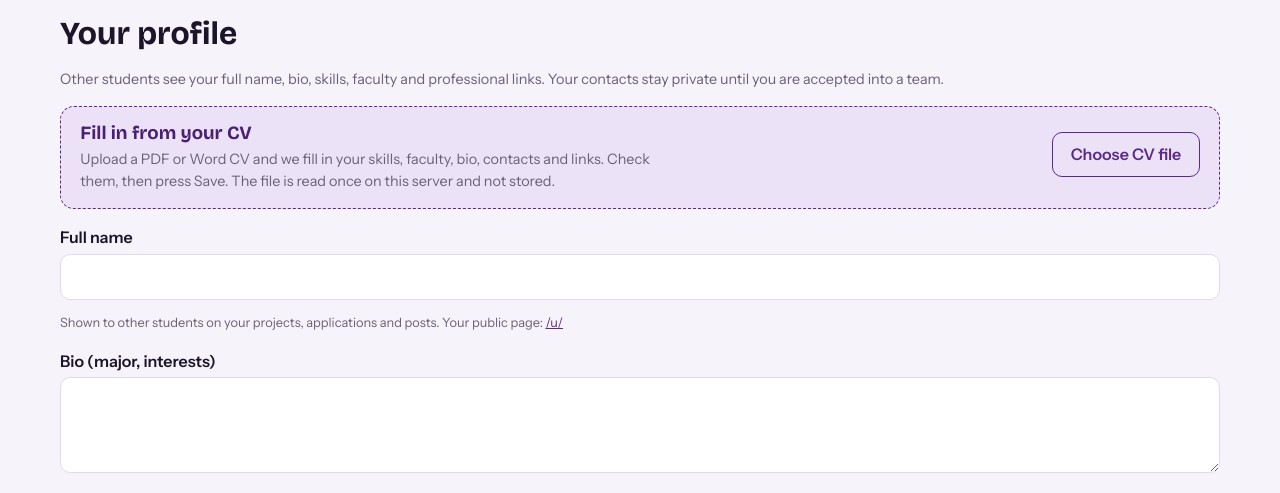
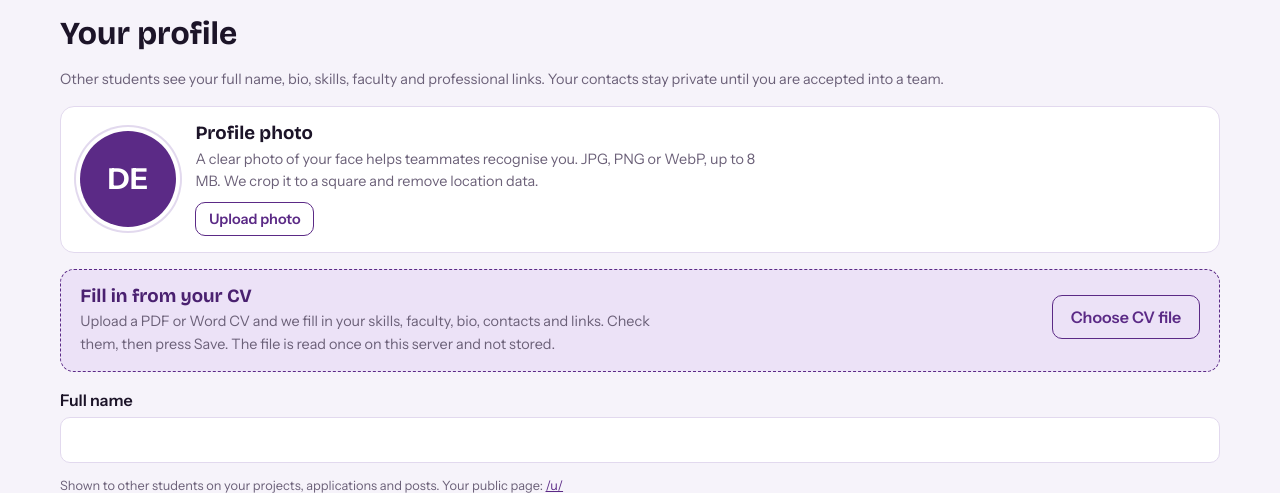
Before and after one commit to pilipehrtmo/Crossroads, a FastAPI app: template app/templates/profile.html in a window 1280 px wide. Shown: the part 69-562 px from the top of the page. Run offline with FastAPI, Linux system fonts and the light colour scheme; the template is opened without the code that fills it, so the values that code supplies are empty; parts of the project's set-up code (start-up, migrations or seed data) failed here and were passed over; some libraries are stand-ins or nearby versions.

Commit message:
Profile photos
- Upload a photo on the profile page; it is cropped to a square, shrunk to 320px WebP and stored in the database
- Location and camera data are removed; fake or oversized images are refused
- Photos show in the top bar, project pages, applicant lists, remarks, profiles, cards and Discuss threads
- Users can remove their photo; admins can remove an inappropriate one

```diff
--- a/app/db.py
+++ b/app/db.py
@@ -13,7 +13,7 @@ NEW_COLS = {"project": [("kind", "VARCHAR DEFAULT ''"), ("category", "VARCHAR DE
             "report": [("kind", "VARCHAR DEFAULT 'user'"), ("target_id", "INTEGER DEFAULT 0")],
             "competition": [("category", "VARCHAR DEFAULT 'Other'"), ("description", "VARCHAR DEFAULT ''")],
             "role": [("advisor", "BOOLEAN DEFAULT 0")],
-            "user": [("is_faculty", "BOOLEAN DEFAULT 0"), ("verified", "BOOLEAN DEFAULT 0"), ("name", "VARCHAR DEFAULT ''"), ("student_id", "VARCHAR DEFAULT ''"), ("faculty", "VARCHAR DEFAULT ''"), ("hours", "INTEGER DEFAULT 4"), ("line", "VARCHAR DEFAULT ''"), ("instagram", "VARCHAR DEFAULT ''"), ("discord", "VARCHAR DEFAULT ''"), ("linkedin", "VARCHAR DEFAULT ''"), ("github", "VARCHAR DEFAULT ''"), ("website", "VARCHAR DEFAULT ''"), ("behance", "VARCHAR DEFAULT ''"), ("scholar", "VARCHAR DEFAULT ''")]}
+            "user": [("avatar_v", "INTEGER DEFAULT 0"), ("is_faculty", "BOOLEAN DEFAULT 0"), ("verified", "BOOLEAN DEFAULT 0"), ("name", "VARCHAR DEFAULT ''"), ("student_id", "VARCHAR DEFAULT ''"), ("faculty", "VARCHAR DEFAULT ''"), ("hours", "INTEGER DEFAULT 4"), ("line", "VARCHAR DEFAULT ''"), ("instagram", "VARCHAR DEFAULT ''"), ("discord", "VARCHAR DEFAULT ''"), ("linkedin", "VARCHAR DEFAULT ''"), ("github", "VARCHAR DEFAULT ''"), ("website", "VARCHAR DEFAULT ''"), ("behance", "VARCHAR DEFAULT ''"), ("scholar", "VARCHAR DEFAULT ''")]}
 def init_db():
     SQLModel.metadata.create_all(engine)
     if DB_URL.startswith("sqlite"):   # tiny migration so old matchmaker.db files keep working
--- a/app/main.py
+++ b/app/main.py
@@ -3,7 +3,8 @@ from collections import defaultdict, deque
 from contextlib import asynccontextmanager
 from datetime import datetime, timedelta
 from fastapi import FastAPI, Request, Depends, Form, HTTPException, UploadFile, File
-from fastapi.responses import RedirectResponse, JSONResponse
+from fastapi.responses import RedirectResponse, JSONResponse, Response
+from markupsafe import Markup, escape
 from fastapi.staticfiles import StaticFiles
 from fastapi.templating import Jinja2Templates
 from itsdangerous import URLSafeTimedSerializer, BadSignature
@@ -20,6 +21,7 @@ from .matching import match_pct, why, warm
 from .cv import parse_cv, CVError, MAX_BYTES
 from .links import CONTACTS, PRO_LINKS, LinkError, clean_contact, clean_handle, clean_link, short
 from . import guide
+from .photo import make_avatar, PhotoError, MAX_UPLOAD
 from fastapi.exceptions import RequestValidationError
 from starlette.exceptions import HTTPException as StarletteHTTPException
 
@@ -97,7 +99,7 @@ app.mount("/static", StaticFiles(directory="app/static"), name="static")
 ERR_TITLES = {403: "Security check failed", 404: "Page not found", 429: "Slow down a little"}
 @app.exception_handler(StarletteHTTPException)
 async def http_error(req: Request, exc):
-    if req.url.path.startswith(("/profile/cv", "/static")): return JSONResponse({"error": exc.detail}, status_code=exc.status_code)
+    if req.url.path.startswith(("/profile/cv", "/profile/photo", "/avatar/", "/static")) and not req.url.path.endswith("/delete"): return JSONResponse({"error": exc.detail}, status_code=exc.status_code)
     msg = exc.detail if exc.status_code != 404 else "That page does not exist, or it was deleted."
     return templates.TemplateResponse(req, "error.html", {"user": None, "csrf": req.session.get("csrf", "") if "session" in req.scope else "",
         "theme": req.cookies.get("theme", "light"), "inbox": 0, "title": ERR_TITLES.get(exc.status_code, "Something went wrong"), "msg": msg}, status_code=exc.status_code)
@@ -142,7 +144,11 @@ def slugify(s, name, uid=None):
     h, n = base if len(base) >= 3 else base + "-nthu", 1
     while s.exec(select(User).where(User.handle == h, User.id != uid)).first(): n += 1; h = f"{base}-{n}"
     return h
-templates.env.filters["dn"] = dn; templates.env.globals["initials"] = initials
+def pic(u, cls="av"):   # profile photo if there is one, otherwise initials
+    if u and u.avatar_v:
+        return Markup(f'<img class="{cls} pic" src="/avatar/{u.id}?v={u.avatar_v}" alt="" loading="lazy" decoding="async">')
+    return Markup(f'<span class="{cls}" aria-hidden="true">{escape(initials(u))}</span>')
+templates.env.filters["dn"] = dn; templates.env.globals.update(initials=initials, pic=pic)
 
 def name_handles():   # one-time: users who still have a random "student-xxxxxx" address get one made from their name
     with Session(engine) as s:
@@ -229,6 +235,30 @@ def profile_cv(file: UploadFile = File(...), user=Depends(me), s: Session = Depe
     except CVError as e: return JSONResponse({"error": str(e)}, status_code=400)
     finally: del data
 
+@app.post("/profile/photo", dependencies=[limited("photo", 20, 3600)])
+def profile_photo(file: UploadFile = File(...), user=Depends(me), s: Session = Depends(get_session)):
+    if not user: return JSONResponse({"error": "Please log in again."}, status_code=401)
+    try: data = make_avatar(file.file.read(MAX_UPLOAD + 1))
+    except PhotoError as e: return JSONResponse({"error": str(e)}, status_code=400)
+    a = s.get(Avatar, user.id)
+    if a: a.data = data
+    else: s.add(Avatar(user_id=user.id, data=data))
+    user.avatar_v = (user.avatar_v or 0) + 1; s.add(user); s.commit()
+    return {"url": f"/avatar/{user.id}?v={user.avatar_v}"}
+
+@app.post("/profile/photo/delete")
+def profile_photo_delete(user=Depends(me), s: Session = Depends(get_session)):
+    if user:
+        s.exec(delete(Avatar).where(Avatar.user_id == user.id)); user.avatar_v = 0; s.add(user); s.commit()
+    return go("/profile")
+
+@app.get("/avatar/{uid}")
+def avatar(uid: int, s: Session = Depends(get_session)):
+    u = s.get(User, uid); a = s.get(Avatar, uid) if u and u.avatar_v and not u.banned else None
+    if not a: raise HTTPException(404)
+    # the address changes on every upload (?v=), so browsers can keep it for a long time
+    return Response(a.data, media_type="image/webp", headers={"Cache-Control": "public, max-age=31536000, immutable", "X-Content-Type-Options": "nosniff"})
+
 @app.post("/profile/delete")
 def delete_account(req: Request, confirm: str = Form(""), user=Depends(me), s: Session = Depends(get_session)):
     if user and confirm.strip() == "DELETE":
@@ -243,6 +273,7 @@ def delete_account(req: Request, confirm: str = Form(""), user=Depends(me), s: S
             s.exec(delete(Remark).where(Remark.project_id == pid)); s.delete(s.get(Project, pid))
         for a in s.exec(select(Application).where(Application.user_id == user.id)): s.delete(a)
         s.exec(delete(Remark).where(Remark.author_id == user.id))
+        s.exec(delete(Avatar).where(Avatar.user_id == user.id))
         s.exec(delete(SignupLog).where(SignupLog.email == email)); s.delete(user); s.commit(); req.session.clear()
     return go("/")
 
@@ -679,6 +710,9 @@ def admin_act(action: str, oid: int, user=Depends(me), s: Session = Depends(get_
                 obj = s.get(Post if r.kind == "post" else Comment, r.target_id)
                 if obj: obj.hidden = False
             for x in s.exec(select(Report).where(Report.kind == r.kind, Report.target_id == r.target_id)).all(): x.resolved = True
+    elif action == "rmphoto":   # remove an inappropriate profile photo
+        u = s.get(User, oid)
+        if u: s.exec(delete(Avatar).where(Avatar.user_id == oid)); u.avatar_v = 0
     elif action in ("faculty", "unfaculty"):
         u = s.get(User, oid)
         if u: u.is_faculty = action == "faculty"
--- a/app/static/style.css
+++ b/app/static/style.css
@@ -403,3 +403,17 @@ html,body{overflow-x:clip}
 .namenote{margin:0 0 1rem;padding:.6rem 1rem;display:flex;gap:1rem;align-items:center;justify-content:space-between;background:var(--pri-soft);color:var(--pri-ink);border-radius:12px;font-size:.9rem;}
 @media(max-width:899px){.na .nlinks a{padding:.5rem .55rem}.top nav.topnav.na{gap:1rem}.nme .nname{display:none}.nme summary{padding:.22rem .5rem .22rem .22rem}}
 @media(max-width:699px){.na .nlinks,.na .npost{display:none}.nmenu{width:min(250px,calc(100vw - 2rem))}}
+
+/* ---------- profile photos ---------- */
+img.pic{object-fit:cover;padding:0;background:var(--soft)}
+.av.sm{width:28px;height:28px;font-size:.68rem}
+.av.xs{width:22px;height:22px;font-size:.6rem;display:inline-grid;vertical-align:-6px;margin-right:.35rem}
+.av.xl{width:96px;height:96px;font-size:1.8rem;box-shadow:0 0 0 4px var(--card),0 0 0 6px var(--line)}
+img.av{display:block}img.av.xs{display:inline-block}
+.byline{display:inline}
+.app-who .av.sm{display:inline-grid;vertical-align:-8px;margin-right:.45rem}.app-who img.av.sm{display:inline-block}
+.nme img.nav-i{width:32px;height:32px;border-radius:50%;object-fit:cover;flex:none}
+.photobox{display:flex;gap:1.2rem;align-items:center;margin:1rem 0 .5rem;padding:1rem 1.2rem;border:1px solid var(--line);border-radius:var(--r);background:var(--card)}
+.photobox h3{margin:0 0 .2rem}.photobox p{margin:0 0 .6rem;max-width:60ch}.photobox .acts{display:flex;gap:.5rem;align-items:center;flex-wrap:wrap}.photobox form{margin:0}.photobox label.btn{margin:0;cursor:pointer}
+.phead{display:flex;gap:1.2rem;align-items:center;margin-bottom:.6rem}.phead h1{margin:0}
+@media(max-width:699px){.photobox{flex-direction:column;align-items:flex-start}.av.xl{width:80px;height:80px}}
--- a/app/templates/admin.html
+++ b/app/templates/admin.html
@@ -46,7 +46,7 @@
 <div class="tblwrap"><table class="tbl"><tr><th>Handle</th><th>Name</th><th>Student ID</th><th>Email</th><th>Status</th><th></th></tr>
 {% for u in users %}<tr><td><a href="/u/{{ u.handle }}">{{ u.handle }}</a></td><td>{{ u.name }}</td><td>{{ u.student_id }}</td><td>{{ u.email }}</td>
 <td>{% if u.is_faculty %}<span class="pill fac">Faculty</span> {% endif %}{% if u.is_admin %}<span class="pill match">Admin</span>{% elif u.banned %}<span class="pill bad">Banned</span>{% elif u.verified %}<span class="pill ok">✔ Verified</span>{% else %}<span class="pill">Unverified</span>{% endif %}</td>
-<td>{% if not u.is_admin %}<div class="acts">{% if u.banned %}<form method="post" action="/admin/unban/{{ u.id }}"><input type="hidden" name="csrf" value="{{ csrf }}"><button class="sm ">Unban</button></form>{% else %}<form method="post" action="/admin/{{ 'unfaculty' if u.is_faculty else 'faculty' }}/{{ u.id }}"><input type="hidden" name="csrf" value="{{ csrf }}"><button class="sm ghost">{{ "Remove Faculty" if u.is_faculty else "Mark as Faculty" }}</button></form>{% if not u.verified %}<form method="post" action="/admin/verify/{{ u.id }}"><input type="hidden" name="csrf" value="{{ csrf }}"><button class="sm ">Verify</button></form>{% endif %}<form method="post" action="/admin/ban/{{ u.id }}"><input type="hidden" name="csrf" value="{{ csrf }}"><button class="sm no">Ban</button></form>{% endif %}</div>{% endif %}</td></tr>{% endfor %}</table></div></section>
+<td>{% if not u.is_admin %}<div class="acts">{% if u.banned %}<form method="post" action="/admin/unban/{{ u.id }}"><input type="hidden" name="csrf" value="{{ csrf }}"><button class="sm ">Unban</button></form>{% else %}{% if u.avatar_v %}<a href="/avatar/{{ u.id }}?v={{ u.avatar_v }}" target="_blank" rel="noopener"><img class="av xs pic" alt="photo" src="/avatar/{{ u.id }}?v={{ u.avatar_v }}"></a><form method="post" action="/admin/rmphoto/{{ u.id }}"><input type="hidden" name="csrf" value="{{ csrf }}"><button class="sm no">Remove photo</button></form>{% endif %}<form method="post" action="/admin/{{ 'unfaculty' if u.is_faculty else 'faculty' }}/{{ u.id }}"><input type="hidden" name="csrf" value="{{ csrf }}"><button class="sm ghost">{{ "Remove Faculty" if u.is_faculty else "Mark as Faculty" }}</button></form>{% if not u.verified %}<form method="post" action="/admin/verify/{{ u.id }}"><input type="hidden" name="csrf" value="{{ csrf }}"><button class="sm ">Verify</button></form>{% endif %}<form method="post" action="/admin/ban/{{ u.id }}"><input type="hidden" name="csrf" value="{{ csrf }}"><button class="sm no">Ban</button></form>{% endif %}</div>{% endif %}</td></tr>{% endfor %}</table></div></section>
 
 <section class="sec" id="scraper"><h2>Scraper</h2>
 <div class="tblwrap"><table class="tbl"><tr><th>When</th><th>Source</th><th>New items</th><th>Problem</th></tr>
--- a/app/templates/base.html
+++ b/app/templates/base.html
@@ -8,7 +8,7 @@
 {% if user %}<a href="/activity" class="{{ 'on' if path == '/activity' }}">Activity{% if inbox %}<span class="nbadge" aria-label="{{ inbox }} waiting">{{ inbox }}</span>{% endif %}</a>{% endif %}</div>
 <span class="nsp"></span><div class="nright">
 {% if user %}<a class="npost" href="/projects/new">+ Post a project</a>
-<details class="nme"><summary aria-label="Your account menu"><span class="nav-i" aria-hidden="true">{{ initials(user) }}</span><span class="nname">{{ user|dn }}</span><span class="chev" aria-hidden="true">▾</span></summary>
+<details class="nme"><summary aria-label="Your account menu">{{ pic(user, "nav-i") }}<span class="nname">{{ user|dn }}</span><span class="chev" aria-hidden="true">▾</span></summary>
 <div class="nmenu"><b>{{ user|dn }}</b><small>{{ user.faculty or "NTHU" }}{% if user.is_faculty %} · Faculty{% elif user.verified %} · verified{% endif %}</small>
 <a href="/profile">Your profile</a><a href="/u/{{ user.handle }}">See your public page</a><a href="/activity">Activity</a>{% if user.is_admin %}<a href="/admin">Admin</a>{% endif %}
 <button type="button" class="themebtn"><span class="t-dark">Dark mode</span><span class="t-light">Light mode</span></button><hr>
--- a/app/templates/board.html
+++ b/app/templates/board.html
@@ -8,7 +8,7 @@
 <div class="projects">{% for r in rows %}{% set filled = r.total - r.roles|length %}<article class="card link pcard {{ 'k-comp' if kind_of(r.p) == 'Competition' }}">
 <div class="ctop"><span class="kindb">{{ kind_of(r.p) }}{% if r.p.category %} · {{ r.p.category }}{% endif %}</span>{% set sn = soon.get(kind_of(r.p)) %}{% if sn %}<span class="soonpill" title="Funding deadline">{{ sn[0] }}: {{ sn[1] }}d left</span>{% endif %}{% if user and r.score is not none %}<span class="match"><b>{{ r.score }}%</b> match</span>{% endif %}</div>
 <h2><a href="/projects/{{ r.p.id }}">{{ r.p.title }}</a></h2>
-<p class="pmeta">by <u>{{ r.owner|dn }}</u> · {{ r.p.hours_per_week }} h/week{% if r.days is not none %} · <span class="{{ 'soon' if r.days <= 7 }}">{{ "closed" if r.days < 0 else (r.days ~ " days left") }}</span>{% endif %}</p>
+<p class="pmeta">{{ pic(r.owner, "av xs") }}by <u>{{ r.owner|dn }}</u> · {{ r.p.hours_per_week }} h/week{% if r.days is not none %} · <span class="{{ 'soon' if r.days <= 7 }}">{{ "closed" if r.days < 0 else (r.days ~ " days left") }}</span>{% endif %}</p>
 {% if r.p.description %}<p class="desc">{{ r.p.description }}</p>{% endif %}
 <div class="seats">{% for s in r.roles %}<span class="seat">{{ s.name }}</span>{% endfor %}</div>
 <div class="fillrow"><div class="bar" aria-hidden="true"><i style="width:{{ (filled / r.total * 100)|int }}%"></i></div><span>{{ filled }} of {{ r.total }} seats filled</span></div></article>
--- a/app/templates/profile.html
+++ b/app/templates/profile.html
@@ -1,5 +1,16 @@
 {% extends "base.html" %}{% from "_links.html" import icon %}{% block body %}<h1>Your profile</h1>{% if error %}<p class="err">{{ error }}</p>{% endif %}
 <p class="muted">Other students see your full name, bio, skills, faculty and professional links. Your contacts stay private until you are accepted into a team.</p>
+<section class="photobox"><span id="phwrap">{{ pic(user, "av xl") }}</span><div><h3>Profile photo</h3><p class="muted">A clear photo of your face helps teammates recognise you. JPG, PNG or WebP, up to 8 MB. We crop it to a square and remove location data.</p>
+<div class="acts"><form id="phform"><input type="hidden" name="csrf" value="{{ csrf }}"><label class="btn ghost sm" for="phfile">{{ "Change photo" if user.avatar_v else "Upload photo" }}</label><input id="phfile" name="file" type="file" accept="image/jpeg,image/png,image/webp" hidden></form>
+{% if user.avatar_v %}<form method="post" action="/profile/photo/delete"><input type="hidden" name="csrf" value="{{ csrf }}"><button class="ghost sm no">Remove</button></form>{% endif %}<span id="phmsg" class="muted" role="status"></span></div></div></section>
+<script>
+document.getElementById("phfile").addEventListener("change",async e=>{const f=e.target.files[0];if(!f)return;const m=document.getElementById("phmsg");
+ if(f.size>8*1024*1024){m.textContent="That photo is too big. Use one under 8 MB.";return}
+ m.textContent="Uploading…";const fd=new FormData(document.getElementById("phform"));
+ try{const r=await fetch("/profile/photo",{method:"POST",body:fd});const d=await r.json().catch(()=>({}));if(!r.ok)throw new Error(d.error||"Upload failed. Try again.");
+  document.getElementById("phwrap").innerHTML='<img class="av xl pic" alt="" src="'+d.url+'">';document.querySelectorAll(".nme .nav-i").forEach(x=>x.outerHTML='<img class="nav-i pic" alt="" src="'+d.url+'">');m.textContent="Saved.";setTimeout(()=>location.reload(),700)}
+ catch(err){m.textContent=err.message}e.target.value=""});
+</script>
 <section class="cvbox"><div><h3>Fill in from your CV</h3>
 <p class="muted">Upload a PDF or Word CV and we fill in your skills, faculty, bio, contacts and links. Check them, then press Save. The file is read once on this server and not stored.</p></div>
 <form id="cvform" class="cvpick"><input type="hidden" name="csrf" value="{{ csrf }}">
--- a/app/templates/project.html
+++ b/app/templates/project.html
@@ -4,7 +4,7 @@
 {% elif notice == "closed" %}<p class="err" role="status">This seat or project is no longer taking applications.</p>{% endif %}
 <section class="card head"><h1>{{ pr.title }}</h1>
 <div class="meta"><span class="pill kindpill">{{ k }}</span>{% if pr.category %}<span class="pill">{{ pr.category }}</span>{% endif %}{% if pr.stage %}<span class="pill">Stage: {{ pr.stage }}</span>{% endif %}
-<span>by <a href="/u/{{ owner.handle }}">{{ owner|dn }}</a>{% if owner.verified %} <span class="pill ok">✔ verified</span>{% endif %}</span><span>{{ pr.hours_per_week }} h/week</span>
+<span class="byline">{{ pic(owner, "av xs") }}by <a href="/u/{{ owner.handle }}">{{ owner|dn }}</a>{% if owner.verified %} <span class="pill ok">✔ verified</span>{% endif %}</span><span>{{ pr.hours_per_week }} h/week</span>
 {% if pr.status == "closed" %}<span class="pill warn">Not recruiting</span>
 {% elif days is not none %}<span class="pill {{ 'warn' if days <= 7 }}">{{ "Join-by date passed" if days < 0 else ("Last day to join" if days == 0 else (days ~ " days left to join")) }}</span>{% endif %}
 {% if comp %}<span>for <a href="{{ comp.url }}" target="_blank" rel="noopener">{{ comp.title }}</a></span>{% endif %}</div>
@@ -48,7 +48,7 @@
 {% if x.apps %}<div class="apps">{% if is_owner or user.is_admin %}<p class="apps-h">Applicants <span class="count">{{ x.apps|length }}</span>{% if user.is_admin and not is_owner %}<span class="apps-note">admin view</span>{% endif %}</p>
 {% else %}<p class="apps-h">Your application</p><p class="apps-note">Only you, the project lead and admins can see this.</p>{% endif %}
 {% for a, u in x.apps %}
-<div class="app"><div class="av" aria-hidden="true">{{ initials(u) }}</div><div class="app-main">
+<div class="app">{{ pic(u, "av") }}<div class="app-main">
 <div class="app-top"><span class="app-who"><a class="app-name" href="/u/{{ u.handle }}">{{ u|dn }}</a>{% if u.verified %}<span class="vchk" title="Verified NTHU student" aria-label="Verified">✔</span>{% endif %}{% if u.is_faculty %}<span class="pill fac">Faculty</span>{% endif %}</span>
 <span class="badge b-{{ a.status }}">{{ {"closed": "Seat filled", "withdrawn": "Withdrawn"}.get(a.status, a.status|capitalize) }}</span></div>
 {{ pro_links(u, compact=True) }}
@@ -62,7 +62,7 @@
 {% if can_remark %}<form method="post" action="/projects/{{ pr.id }}/remarks"><input type="hidden" name="csrf" value="{{ csrf }}"><label for="rb">Your remark or opinion</label>
 <textarea id="rb" name="body" rows="4" maxlength="3000" required placeholder="Feedback on the idea, method, next steps or papers to read"></textarea>
 <label class="chk"><input type="checkbox" name="public"> Show on the public project page (otherwise only the team sees it)</label><p><button>Post remark</button></p></form>{% endif %}
-{% for r in remarks %}{% set au = rauthors.get(r.author_id) %}<article class="remark"><div class="app-top"><span class="app-who">{% if au %}<a class="app-name" href="/u/{{ au.handle }}">{{ au|dn }}</a>{% if au.is_faculty %}<span class="pill fac">Faculty</span>{% endif %}{% else %}[deleted]{% endif %} <small class="muted">{{ r.created|ago }}</small></span>
+{% for r in remarks %}{% set au = rauthors.get(r.author_id) %}<article class="remark"><div class="app-top"><span class="app-who">{% if au %}{{ pic(au, "av sm") }}<a class="app-name" href="/u/{{ au.handle }}">{{ au|dn }}</a>{% if au.is_faculty %}<span class="pill fac">Faculty</span>{% endif %}{% else %}[deleted]{% endif %} <small class="muted">{{ r.created|ago }}</small></span>
 <span class="badge {{ 'b-accepted' if r.public else 'b-pending' }}">{{ "Public" if r.public else "Team only" }}</span></div><p class="app-msg">{{ r.body }}</p>
 {% if user and (user.id == r.author_id or user.is_admin) %}<form method="post" action="/remarks/{{ r.id }}/delete" onsubmit="return confirm('Delete this remark?')"><input type="hidden" name="csrf" value="{{ csrf }}"><button class="ghost sm">Delete</button></form>{% endif %}</article>
 {% else %}<p class="muted">No remarks yet.</p>{% endfor %}</section>{% endif %}{% endblock %}
--- a/app/templates/public.html
+++ b/app/templates/public.html
@@ -1,6 +1,6 @@
 {% extends "base.html" %}{% from "_links.html" import pro_links %}{% block body %}
 {% if reported %}<p class="box ok" role="status">Thanks. Your report was sent to the admins. They will review it.</p>{% endif %}
-<h1>{{ p|dn }}{% if p.is_faculty %} <span class="pill fac">Faculty</span>{% endif %}</h1>{% if p.faculty %}<p class="muted" style="margin:.1rem 0 .6rem">{{ p.faculty }}</p>{% endif %}<p>{{ p.bio }}</p>{{ pro_links(p) }}<p>{% for t in skills %}<span class="tag">{{ t }}</span>{% endfor %}</p>
+<div class="phead">{{ pic(p, "av xl") }}<div><h1>{{ p|dn }}{% if p.is_faculty %} <span class="pill fac">Faculty</span>{% endif %}</h1>{% if p.faculty %}<p class="muted" style="margin:.1rem 0 .6rem">{{ p.faculty }}</p>{% endif %}</div></div><p>{{ p.bio }}</p>{{ pro_links(p) }}<p>{% for t in skills %}<span class="tag">{{ t }}</span>{% endfor %}</p>
 <p>{% if p.verified %}<span class="pill match">✔ Verified by admin</span>{% else %}<span class="pill">Not yet verified</span>{% endif %}</p>
 {% if projects %}<h2>Recruiting now</h2><div class="alist">{% for x in projects %}<a class="card arow" href="/projects/{{ x.id }}"><span class="amain"><b>{{ x.title }}</b><small class="muted">{{ kind_of(x) }}</small></span></a>{% endfor %}</div>{% endif %}
 {% if user and user.id != p.id and not reported %}<details class="reportbox"><summary>Report this user</summary><form method="post" action="/report/{{ p.id }}"><input type="hidden" name="csrf" value="{{ csrf }}"><label for="r">What went wrong?</label>
--- a/app/templates/thread.html
+++ b/app/templates/thread.html
@@ -2,7 +2,7 @@
 <p><a href="/discuss">← All discussions</a></p>
 <article class="card post">{{ vote("post", p.id, ptot[p.id], pmine.get(p.id), csrf, "/discuss/" ~ p.id) }}
 <div style="flex:1"><span class="pill cat">{{ p.topic }}</span>{% if p.hidden %} <span class="pill warn">hidden (reported)</span>{% endif %}<h1 style="font-size:1.6rem;margin:.3rem 0">{{ p.title }}</h1>
-<div class="meta"><span>{{ authors.get(p.author_id)|dn }}</span><span>{{ p.created|ago }}</span><span>{{ ncom }} comment{{ "" if ncom == 1 else "s" }}</span></div>
+<div class="meta"><span class="byline">{{ pic(authors.get(p.author_id), "av xs") }}{{ authors.get(p.author_id)|dn }}</span><span>{{ p.created|ago }}</span><span>{{ ncom }} comment{{ "" if ncom == 1 else "s" }}</span></div>
 <p class="body">{{ p.body }}</p><div class="cact">
 {% if user.id == p.author_id or user.is_admin %}<form method="post" action="/delete/post/{{ p.id }}"><input type="hidden" name="csrf" value="{{ csrf }}"><button class="no sm">Delete post</button></form>{% endif %}
 {% if user.id != p.author_id %}<details class="rp"><summary>Report</summary><form method="post" action="/flag/post/{{ p.id }}"><input type="hidden" name="csrf" value="{{ csrf }}"><input type="hidden" name="next" value="/discuss/{{ p.id }}"><input name="reason" required maxlength="300" placeholder="What is wrong?" aria-label="Reason"><button class="sm">Send</button></form></details>{% endif %}</div></div></article>
--- a/requirements.txt
+++ b/requirements.txt
@@ -12,3 +12,4 @@ scikit-learn
 joblib
 pypdf
 psycopg2-binary
+pillow
```
Also changed, not shown: app/models.py (+7 -1 lines), app/photo.py (added, +24 -0 lines).
